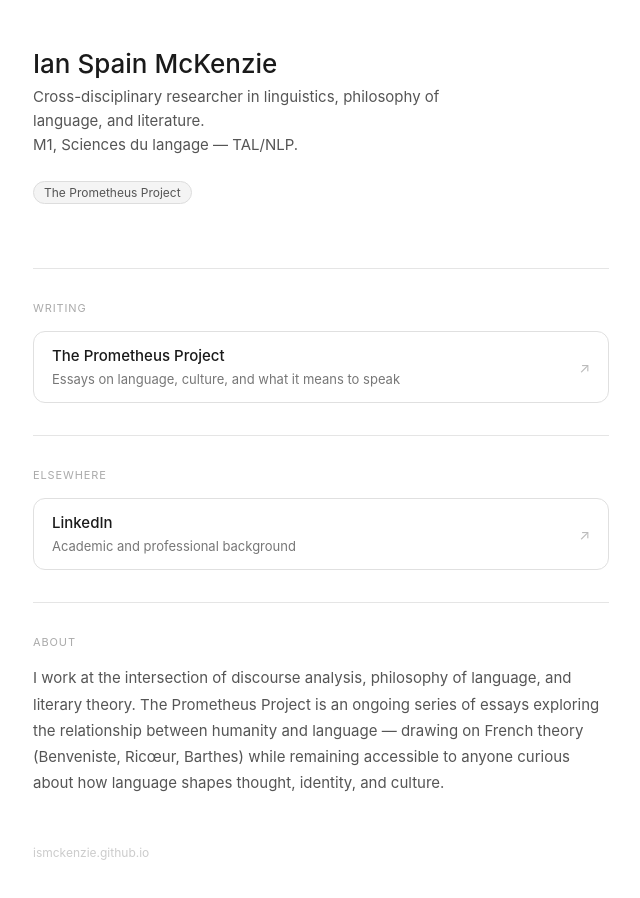
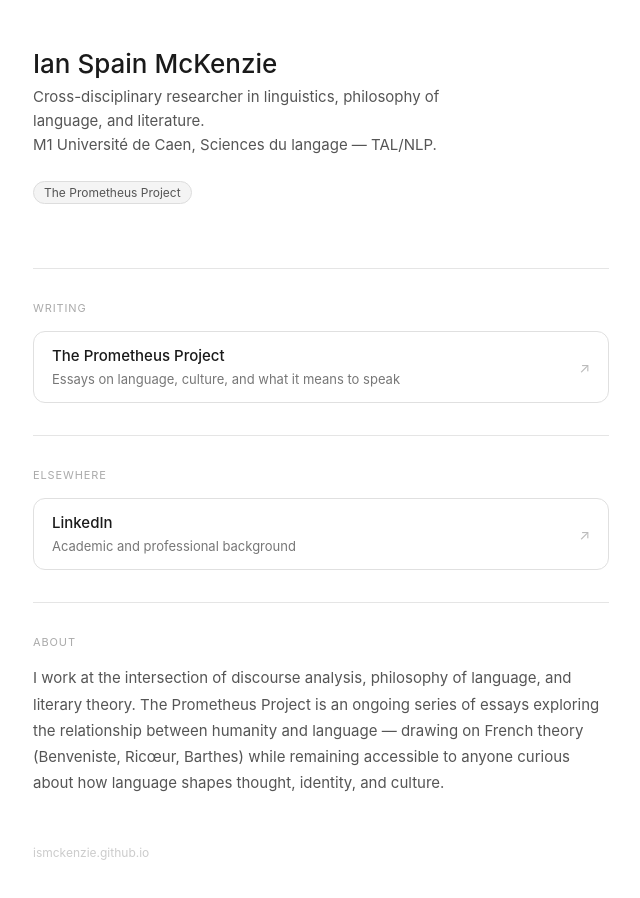
Before and after one commit to ismckenzie/ismckenzie.github.io, a plain HTML site: page index.html in a window 1280 px wide. Shown: the whole page, without its empty margins (319-959 px from the left). Drawn offline with Linux system fonts and the light colour scheme.

Commit message:
Update index.html

```diff
--- a/index.html
+++ b/index.html
@@ -26,7 +26,7 @@
 <body>
   <div class="page">
     <p class="name">Ian Spain McKenzie</p>
-    <p class="title">Cross-disciplinary researcher in linguistics, philosophy of language, and literature.<br>M1, Sciences du langage — TAL/NLP.</p>
+    <p class="title">Cross-disciplinary researcher in linguistics, philosophy of language, and literature.<br>M1 Université de Caen, Sciences du langage — TAL/NLP.</p>
     <span class="tag">The Prometheus Project</span>
 
     <hr>
```
